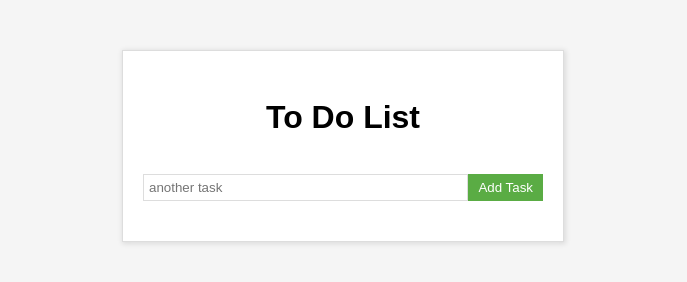
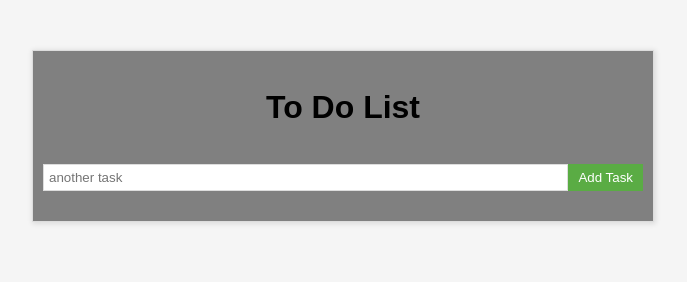
Before and after one commit to Mkellia/simple-task-manger, a plain HTML site: page index.html in a window 1280 px wide. Shown: the whole page, without its empty margins (297-984 px from the left). Drawn offline with Linux system fonts and the light colour scheme.

Commit message:
building

```diff
--- a/index.html
+++ b/index.html
@@ -14,10 +14,10 @@ body {
 }
 
 .container {
-    width: 400px;
-    background-color: #fff;
+    width: 600px;
+    background-color: grey;
     margin: 50px auto;
-    padding: 20px;
+    padding: 10px;
     border: 1px solid #ddd;
     box-shadow: 1px 1px 5px 1px rgba(0, 0, 0, 0.1);
 }
```
